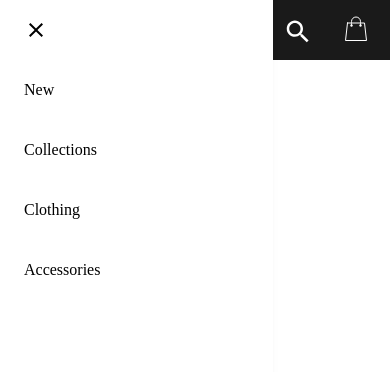
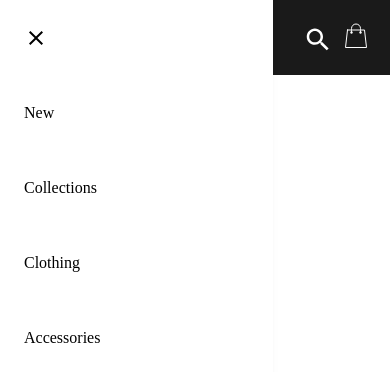
Before and after one commit to AmirSamadian/sidemen-clothing-clone, a plain HTML site: page webapp/frontend/index.html in a window 390 px wide. Both pictures are taken after a click on the item 21 px from the left and 30 px from the top of the page. Drawn offline with Linux system fonts and the light colour scheme.

Commit message:
Basic Navbar complete

```diff
--- a/webapp/frontend/index.html
+++ b/webapp/frontend/index.html
@@ -54,19 +54,16 @@
                 <li><a href="#">Clothing</a></li>
                 <li><a href="#">Accessories</a></li>
 
-                <li><a href="#">
-                    <div class="search">
+                <li class="search"><a href="#">
                         <!-- All the stuff in the svg tag was copied code. Look at notes on different ways to put icons in your site.  -->
                         <svg id="search_icon" height="30" viewBox="0 0 48 36" width="30" xmlns="http://www.w3.org/2000/svg">
                             <path d="M31 28h-1.59l-.55-.55c1.96-2.27 3.14-5.22 3.14-8.45 0-7.18-5.82-13-13-13s-13 5.82-13 13 5.82 13 13 13c3.23 0 6.18-1.18 8.45-3.13l.55.55v1.58l10 9.98 2.98-2.98-9.98-10zm-12 0c-4.97 0-9-4.03-9-9s4.03-9 9-9 9 4.03 9 9-4.03 9-9 9z"
                                 fill="white" />
                             <path d="M0 0h48v48h-48z" fill="none"/>
                         </svg>
-                    </div>
                 </a></li>
 
-                <li><a href="#">
-                    <div class="cart">
+                <li class="cart"><a href="#">
                         <!-- All the stuff in the svg tag was copied code. Look at notes on different ways to put icons in your site.  -->
                         <svg id="cart_icon"  enable-background="new 0 0 50 50" height="25px" id="Layer_1" version="1.1" viewBox="0 0 50 50" width="50px"
                             xml:space="preserve" xmlns="http://www.w3.org/2000/svg" xmlns:xlink="http://www.w3.org/1999/xlink">
@@ -75,7 +72,6 @@
                             fill="none" stroke="#000000" stroke-linecap="round" stroke-miterlimit="10" stroke-width="2"/><circle cx="34" cy="19" r="2"/>
                             <circle cx="16" cy="19" r="2"/>
                         </svg>
-                    </div>
                 </a></li>
             </ul>
 
--- a/webapp/frontend/style.css
+++ b/webapp/frontend/style.css
@@ -19,12 +19,12 @@ nav ul {
     width: 100%; /* Flexbox must span entire width of screen*/
     list-style: none;  /* Makes sure there's no bullet points or other list style */
     display: flex; /* All children of this element belong to it's flex-box*/
-    justify-content: flex-end;
+    justify-content: space-between;
     /* Putting align-items: center here won't do anything b/c no height was defined*/
 }
 
 nav li {
-    height: 60px;   /* We set the height of the li's and that sets the height of the parent to the height of the li*/
+    height: 75px;   /* We set the height of the li's and that sets the height of the parent to the height of the li*/
 }
 nav a{
     height: 100%;
@@ -37,14 +37,17 @@ nav a:hover {
     color:antiquewhite;
 }
 
-nav li:first-child {
+/* nav li:first-child {   This was causing problems
     margin-right: auto;
-}
+} */
 
 
 nav li #logo {
     /* font-family: sans-serif; */
     font-size: 45px;
+}
+.hideOnMobile {
+    font-size: 20px;
 }
 
 /* Making the cart white so it shows */
@@ -57,6 +60,13 @@ nav li #logo {
 }
 #cart_icon:hover path {  /* This means if hover over whole icon, make path antiquewhite*/
     stroke: antiquewhite;
+}
+
+.search {
+    margin-right: -10px;
+}
+.cart {
+    margin-left: -10px;
 }
 
 /* Styling the mobile nav menu*/
@@ -98,14 +108,56 @@ nav li #logo {
 }
 
 /* Less than 800 is mobile view */
-@media (max-width: 800px) {
+@media (max-width: 750px) {
+    /* Hide elements that are not needed on mobile */
     .hideOnMobile {
         display: none;
     }
+    /* Center logo */
+    #logo {
+        flex-grow: 1; /* Allow the logo to take up available space */
+    }
+
+    /* Align hamburger on the left */
+    #burger {
+        display: flex; /* Ensure the burger is shown */
+        margin-right: auto; /* Push the hamburger to the left */
+        padding-left: 10px;
+        padding-right: 32px; /* To make it center in middle of screen because it would currently center between burger and search*/
+    }
+
+    /* Align search and cart to the right */
+    nav ul li:nth-last-child(2){    /*This pushes the search bar (2nd to last child) all the way to the right*/
+        margin-left: auto;
+     }
+
+    /* Adjust search and cart icons if needed. Reduce gap between search and cart */
+    .search {
+        margin-right: -10px;
+    }
+    .cart {
+        margin-left: -10px;
+    }
+
+    /*The most important thing here that allows the justify-content: space-between that was set above
+     to not get fucked up is that I have BOTH margin-left:auto and margin-right: auto. Having one of them
+     messes things up because it overrides the justify content and tries to do whatever it takes to push the item
+     all the way right or left. Here, space between allows evenly spaced gaps on left and right side of SDMN logo and
+      the margins for search and burger push their elements to either end.
+
+      flex-grow for logo just allows it to grow if it has space to. Not necessary for centering */
+}
+
+@media (min-width: 750px) {
     nav ul {
+        display: flex;
         justify-content: space-between;
     }
-    #burger {
-        display: block; /*Show the burger for mobile*/
+    #logo {
+        padding-left: 20px;
+        padding-right: 50px;
     }
+    nav ul li:nth-last-child(2){    /*This pushes the search bar (2nd to last child) all the way to the right*/
+        margin-left: auto;
+     }
 }
```
